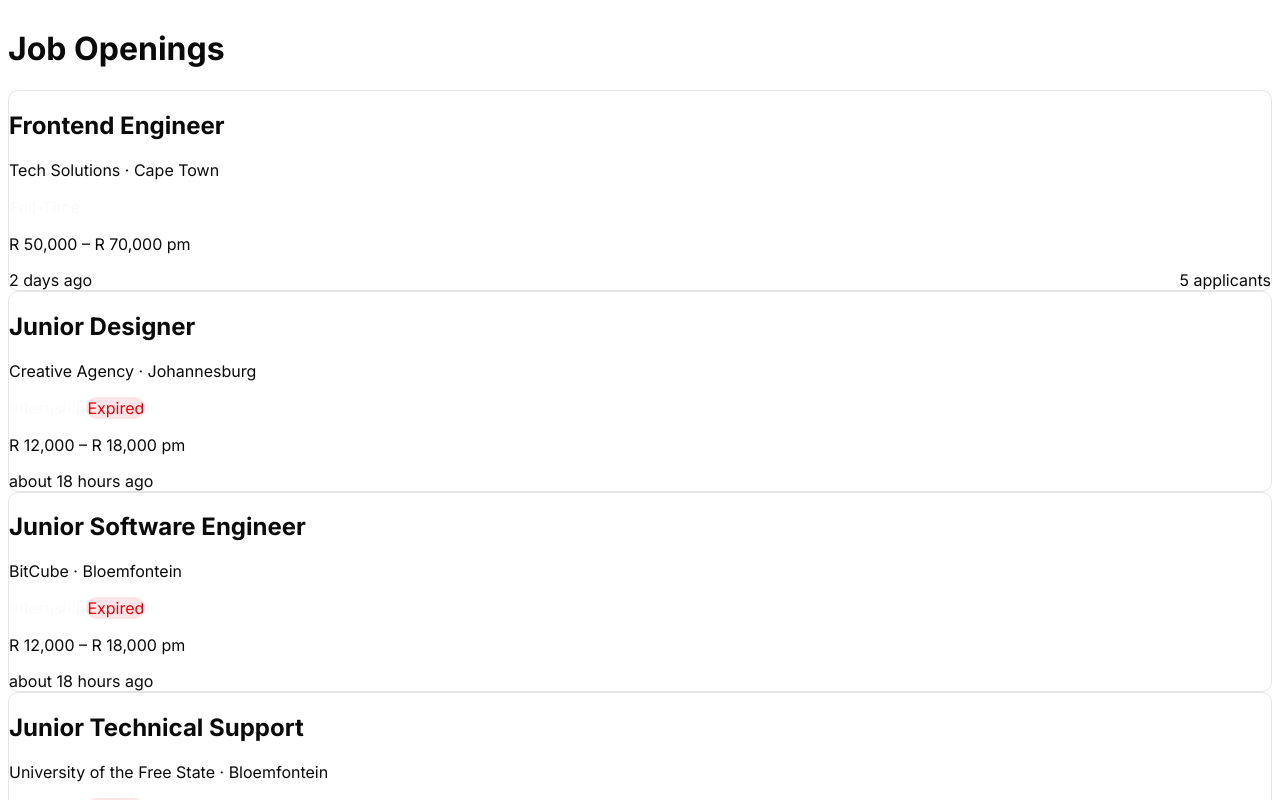
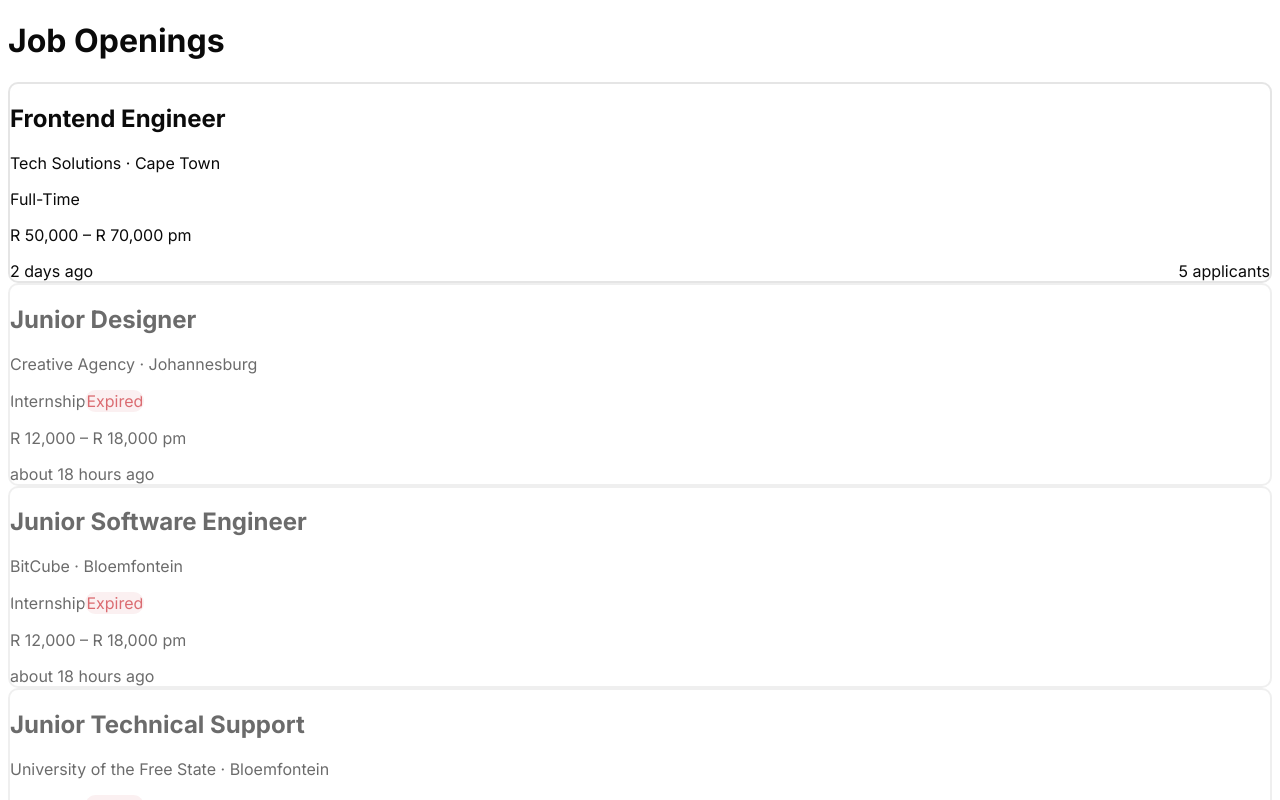
Before and after one commit to LikaHanekom/careerhub-frontend, a Next.js app: page / in a window 1280 px wide. Shown: the top 800 px of the page. Built offline with nearby package versions, Linux system fonts and the light colour scheme.

Commit message:
Add: useEffect, persist selected job

```diff
--- a/package.json
+++ b/package.json
@@ -14,6 +14,7 @@
     "date-fns": "^4.4.0",
     "lucide-react": "^1.20.0",
     "next": "16.2.9",
+    "next-themes": "^0.4.6",
     "radix-ui": "^1.6.0",
     "react": "19.2.4",
     "react-dom": "19.2.4",
--- a/src/app/layout.tsx
+++ b/src/app/layout.tsx
@@ -2,22 +2,15 @@ import type { Metadata } from "next";
 import { Geist, Geist_Mono, Inter } from "next/font/google";
 import "./globals.css";
 import { cn } from "@/lib/utils";
+import { ThemeProvider } from "@/components/theme-provider"; // Import the provider
 
-const inter = Inter({subsets:['latin'],variable:'--font-sans'});
-
-const geistSans = Geist({
-  variable: "--font-geist-sans",
-  subsets: ["latin"],
-});
-
-const geistMono = Geist_Mono({
-  variable: "--font-geist-mono",
-  subsets: ["latin"],
-});
+const inter = Inter({ subsets: ['latin'], variable: '--font-sans' });
+const geistSans = Geist({ variable: "--font-geist-sans", subsets: ["latin"] });
+const geistMono = Geist_Mono({ variable: "--font-geist-mono", subsets: ["latin"] });
 
 export const metadata: Metadata = {
-  title: "Create Next App",
-  description: "Generated by create next app",
+  title: "CareerHub",
+  description: "Your next career move",
 };
 
 export default function RootLayout({
@@ -26,11 +19,23 @@ export default function RootLayout({
   children: React.ReactNode;
 }>) {
   return (
-    <html
-      lang="en"
-      className={cn("h-full", "antialiased", geistSans.variable, geistMono.variable, "font-sans", inter.variable)}
-    >
-      <body className="min-h-full flex flex-col">{children}</body>
+    <html lang="en" suppressHydrationWarning>
+      <body className={cn(
+        "min-h-screen bg-background font-sans antialiased",
+        geistSans.variable,
+        geistMono.variable,
+        inter.variable
+      )}>
+        {/* Wrap content with ThemeProvider */}
+        <ThemeProvider
+          attribute="class"
+          defaultTheme="system"
+          enableSystem
+          disableTransitionOnChange
+        >
+          {children}
+        </ThemeProvider>
+      </body>
     </html>
   );
 }
--- a/src/app/page.tsx
+++ b/src/app/page.tsx
@@ -1,6 +1,6 @@
 "use client";
 
-import { useState } from "react";
+import { useState, useEffect } from "react";
 import JobCard from "@/components/JobCard";
 import { JobListing } from "../types"; // Adjust path as needed
 
@@ -88,13 +88,29 @@ const jobs: JobListing[] = [
 
 export default function Home() {
   const [selectedId, setSelectedId] = useState<string | null>(null);
-  // Find the selected job object to display in the panel
+
+  // Restore selection from sessionStorage on mount
+  useEffect(() => {
+    const savedId = sessionStorage.getItem('selectedJobId');
+    if (savedId) {
+      // Only restore if job still exists in our list
+      const jobExists = jobs.some(job => job.id === savedId);
+      if (jobExists) {
+        setSelectedId(savedId);
+      }
+    }
+  }, []); // Empty dependency array: runs once on mount
+
+  // Persist selection changes to sessionStorage
+  useEffect(() => {
+    if (selectedId !== null) {
+      sessionStorage.setItem('selectedJobId', selectedId);
+    } else {
+      sessionStorage.removeItem('selectedJobId');
+    }
+  }, [selectedId]); // Runs whenever selectedId changes
+
   const selectedJob = jobs.find((j) => j.id === selectedId);
-
-  const handleSelect = (id: string) => {
-    // Toggle: if clicking the same ID, set to null, otherwise set to the clicked ID
-    setSelectedId((prev) => (prev === id ? null : id));
-  };
 
   return (
     <div className="min-h-screen bg-zinc-50 p-8 dark:bg-black">
@@ -103,7 +119,6 @@ export default function Home() {
           Job Openings
         </h1>
 
-        {/* Conditional Summary Panel */}
         {selectedJob && (
           <div className="p-6 bg-blue-50 border border-blue-200 rounded-lg shadow-sm">
             <h2 className="text-lg font-bold text-blue-900">Selected Opportunity</h2>
@@ -113,13 +128,13 @@ export default function Home() {
           </div>
         )}
 
-
         {jobs.map((job) => (
           <JobCard
             key={job.id}
             job={job}
             isSelected={selectedId === job.id}
-            onSelect={(id) => setSelectedId(id)}
+            // Use your toggle logic here
+            onSelect={() => setSelectedId(selectedId === job.id ? null : job.id)}
           />
         ))}
       </main>
--- a/src/components/JobCard.tsx
+++ b/src/components/JobCard.tsx
@@ -1,6 +1,7 @@
 import { formatDistanceToNow, parseISO } from 'date-fns';
 import { JobListing } from "../types";
 import { JobStatusBadge } from "./JobStatusBadge";
+import { cn } from "@/lib/utils";
 
 interface JobCardProps {
     job: JobListing;
@@ -18,26 +19,35 @@ export default function JobCard({ job, isSelected, onSelect }: JobCardProps) {
     return (
         <div
             onClick={() => onSelect(job.id)}
-            className={`border p-4 rounded-lg shadow-sm cursor-pointer transition-all ${
-                isSelected ? 'border-blue-500 ring-2 ring-blue-200' : 'hover:shadow-md'
-            }`}
+            className={cn(
+                "border-2 p-4 rounded-lg shadow-sm cursor-pointer transition-all duration-200", // Increased border-2
+                "bg-white dark:bg-gray-800",
+                isSelected
+                ? "border-blue-500 dark:border-blue-400 ring-1 ring-blue-500/20" // Use a subtle ring
+                : "border-gray-200 dark:border-gray-700 hover:border-gray-300 dark:hover:border-gray-600",
+                !job.isActive && "opacity-60 grayscale-[0.2]"
+            )}
         >
-            <h2 className="text-xl font-bold">{job.title}</h2>
-            <p className="text-gray-600 mb-2">
+            <h2 className="text-xl font-bold text-gray-900 dark:text-gray-100">
+                {job.title}
+            </h2>
+
+            <p className="text-gray-600 dark:text-gray-400 mb-2">
                 {job.company} · {job.location}
             </p>
 
-            {/* Replaced the manual span with new Badge component */}
-            <JobStatusBadge
-                employmentType={job.employmentType}
-                isActive={job.isActive}
-            />
+            <div className="flex flex-wrap gap-2 items-center mb-2">
+                <JobStatusBadge
+                    employmentType={job.employmentType}
+                    isActive={job.isActive}
+                />
+            </div>
 
-            <p className="font-semibold mt-2">
+            <p className="font-semibold mt-2 text-gray-800 dark:text-gray-200">
                 {salaryFormatter.format(job.salaryMin)} – {salaryFormatter.format(job.salaryMax)} pm
             </p>
 
-            <div className="flex justify-between items-center mt-4 text-sm text-gray-500">
+            <div className="flex justify-between items-center mt-4 text-sm text-gray-500 dark:text-gray-400">
                 <span>{formatDistanceToNow(parseISO(job.postedAt), { addSuffix: true })}</span>
                 {job.applicantCount > 0 && <span>{job.applicantCount} applicants</span>}
             </div>
--- a/src/components/JobList.tsx
+++ b/src/components/JobList.tsx
@@ -1,5 +1,6 @@
 import { JobListing } from "../types";
 import JobCard from "./JobCard";
+import { cn } from "@/lib/utils";
 
 interface JobListProps {
   jobs: JobListing[];
@@ -10,9 +11,15 @@ interface JobListProps {
 export default function JobList({ jobs, selectedId, onSelect }: JobListProps) {
   if (jobs.length === 0) {
     return (
-      <div className="text-center py-20 border-2 border-dashed rounded-lg bg-zinc-50">
-        <h3 className="text-xl font-bold text-gray-700">No career opportunities found</h3>
-        <p className="text-gray-500 mt-2">
+      <div className={cn(
+        "text-center py-20 border-2 border-dashed rounded-lg",
+        "bg-zinc-50 dark:bg-gray-800/50",
+        "border-zinc-200 dark:border-gray-700"
+      )}>
+        <h3 className="text-xl font-bold text-gray-900 dark:text-gray-100">
+          No career opportunities found
+        </h3>
+        <p className="text-gray-500 dark:text-gray-400 mt-2">
           We're currently scouting for new talent.
         </p>
       </div>
@@ -21,14 +28,14 @@ export default function JobList({ jobs, selectedId, onSelect }: JobListProps) {
 
   return (
     <div className="space-y-6">
-      <p className="text-sm text-gray-600 font-medium">
+      <p className="text-sm font-medium text-gray-600 dark:text-gray-400">
         Showing {jobs.length} {jobs.length === 1 ? 'job' : 'jobs'}
       </p>
 
       <div className="grid grid-cols-1 md:grid-cols-2 lg:grid-cols-3 gap-6">
         {jobs.map((job) => (
           <JobCard
-            key={job.id} //key
+            key={job.id}
             job={job}
             isSelected={selectedId === job.id}
             onSelect={onSelect}
--- a/src/components/JobStatusBadge.tsx
+++ b/src/components/JobStatusBadge.tsx
@@ -1,29 +1,34 @@
 import { Badge } from "@/components/ui/badge";
 import { cn } from "@/lib/utils";
-import { FileVideo } from "lucide-react";
 import { EmploymentType } from "../types";
-
 
 interface JobStatusBadgeProps {
   employmentType: EmploymentType;
   isActive: boolean;
 }
 
+//Added: Hover effect added, dark:
 const employmentTypeColors: Record<EmploymentType, string> = {
-  "Full-Time": "bg-blue-500 hover:bg-blue-600",
-  "Part-Time": "bg-green-500 hover:bg-green-600",
-  "Contract": "bg-purple-500 hover:bg-purple-600",
-  "Internship": "bg-orange-500 hover:bg-orange-600",
-  "Freelance": "bg-gray-500 hover:bg-gray-600", // Added to match your type
+  "Full-Time": "bg-blue-500 hover:bg-blue-600 dark:bg-blue-600 dark:hover:bg-blue-700",
+  "Part-Time": "bg-green-500 hover:bg-green-600 dark:bg-green-600 dark:hover:bg-green-700",
+  "Contract": "bg-purple-500 hover:bg-purple-600 dark:bg-purple-600 dark:hover:bg-purple-700",
+  "Internship": "bg-orange-500 hover:bg-orange-600 dark:bg-orange-600 dark:hover:bg-orange-700",
+  "Freelance": "bg-gray-500 hover:bg-gray-600 dark:bg-gray-600 dark:hover:bg-gray-700",
 };
 
-export function JobStatusBadge({employmentType, isActive}: JobStatusBadgeProps){
-    return(
-        <div className="flex gap-2">
-            <Badge className ={employmentTypeColors[employmentType]}>
-                {employmentType}
-            </Badge>
-            {!isActive &&(<Badge variant = "destructive">Expired</Badge>)}
-        </div>
-    )
+export function JobStatusBadge({ employmentType, isActive }: JobStatusBadgeProps) {
+  return (
+    // Fragment ensures we don't add an extra block-level div
+    <>
+      <Badge className={cn("text-white border-none", employmentTypeColors[employmentType])}>
+        {employmentType}
+      </Badge>
+
+      {!isActive && (
+        <Badge variant="destructive" className="dark:bg-red-900">
+          Expired
+        </Badge>
+      )}
+    </>
+  );
 }
--- /dev/null
+++ b/src/components/theme-provider.tsx
@@ -0,0 +1,8 @@
+"use client"
+
+import * as React from "react"
+import { ThemeProvider as NextThemesProvider } from "next-themes"
+
+export function ThemeProvider({ children, ...props }: React.ComponentProps<typeof NextThemesProvider>) {
+  return <NextThemesProvider {...props}>{children}</NextThemesProvider>
+}
```
Also changed, not shown: 1 other file (tests, documents, lock files or other folders).
